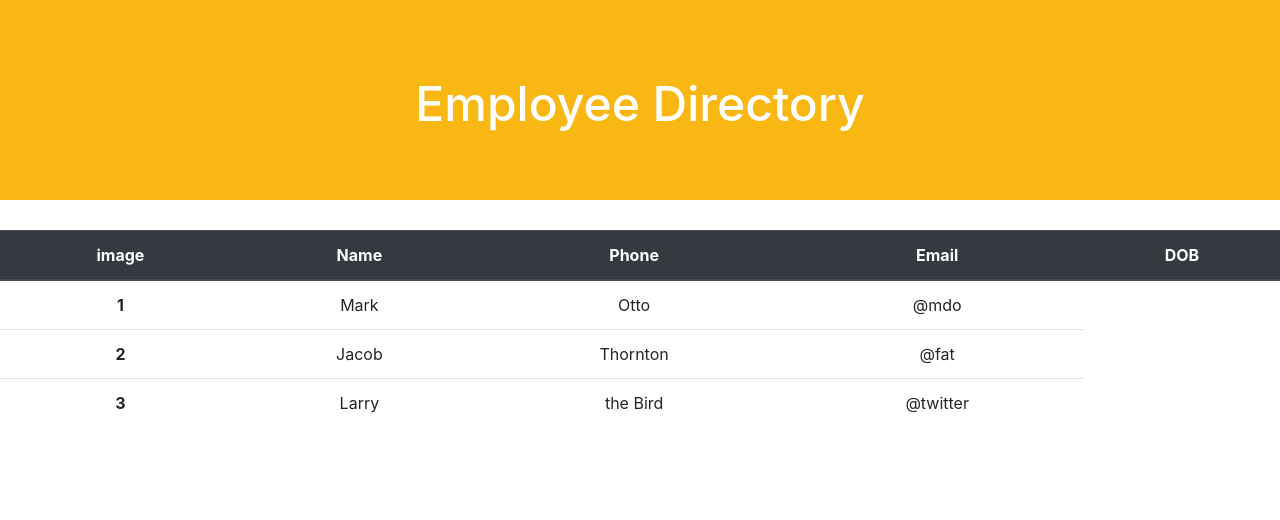
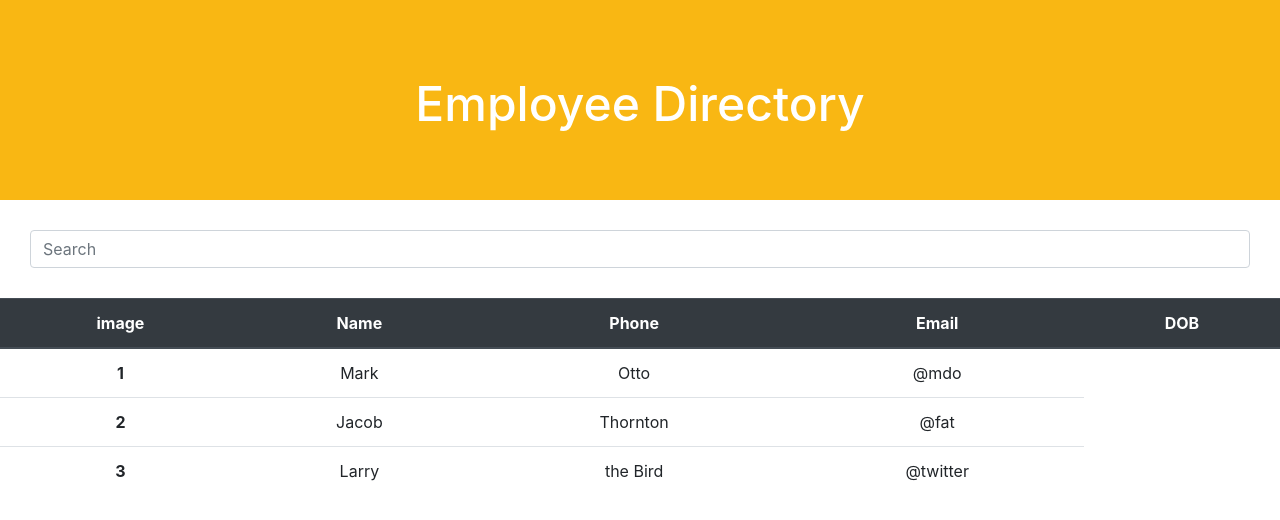
Before and after one commit to jeverett93/employee-directory-react, a React (Create React App) app: page / in a window 1280 px wide. Shown: the top 520 px of the page. Built offline with nearby package versions, Linux system fonts and the light colour scheme.

Commit message:
added search component

```diff
--- a/src/App.js
+++ b/src/App.js
@@ -1,5 +1,6 @@
 import React from 'react';
 import Header from './components/Header'
+import Search from './components/Search'
 import Table from './components/Table'
 import './App.css';
 
@@ -7,20 +8,10 @@ function App() {
   return (
     <div className="App">
       <Header/>
+      <Search/>
       <Table/>
-      {/* <header className="App-header">
-        <p>
-          Edit <code>src/App.js</code> and save to reload.
-        </p>
-        <a
-          className="App-link"
-          href="https://reactjs.org"
-          target="_blank"
-          rel="noopener noreferrer"
-        >
-          Learn React
-        </a>
-      </header> */}
+
+
     </div>
   );
 }
--- a/src/components/Search.js
+++ b/src/components/Search.js
@@ -1,11 +1,27 @@
 import React from "react";
+
+const styles = {
+  search: {
+    margin: 30
+  }
+}
 
 function Search() {
     return (
-
+      <form>
+      <div style={styles.search} className="form-group">
+        <input
+          // onChange={props.handleInputChange}
+          // value={props.value}
+          name="search"
+          type="text"
+          className="form-control"
+          placeholder="Search"
+          id="search"
+        />
+        </div>
+    </form>
     );
   }
 
   export default Search;
-
-//   make a class component
```
